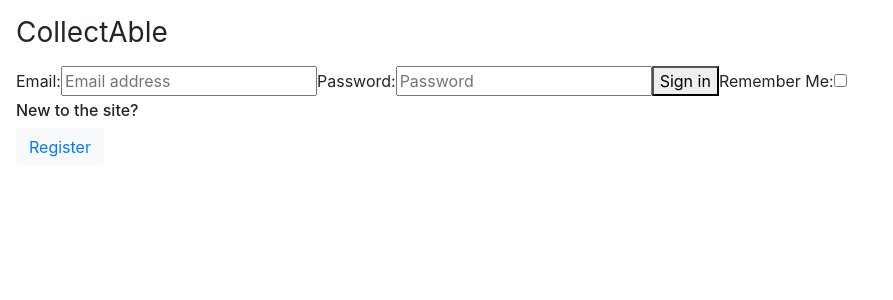
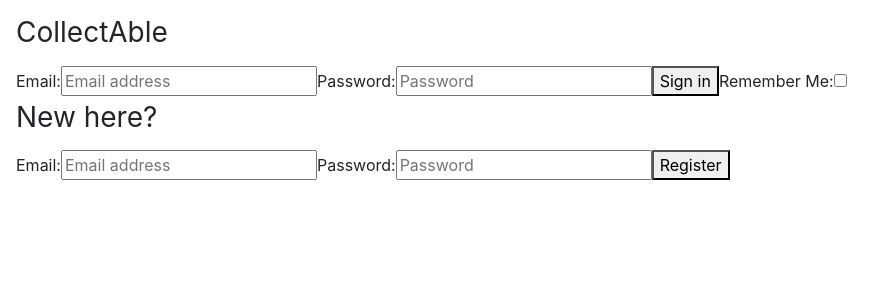
Before and after one commit to MissPeperr/CollectAble, a React (Create React App) app: page /login in a window 1280 px wide. Shown: the top 300 px of the page, without its empty margins (0-893 px from the left). Built offline with nearby package versions, Linux system fonts and the light colour scheme.

Commit message:
user can successfully log in, log out, and register a new email

```diff
--- a/src/components/login/loginDOM.js
+++ b/src/components/login/loginDOM.js
@@ -1,6 +1,5 @@
 import React, { Component } from 'react'
-import { Link } from 'react-router-dom';
-import { Button } from 'reactstrap';
+import { Alert } from 'reactstrap';
 import DataManager from '../modules/DataManager';
 import 'bootstrap/dist/css/bootstrap.min.css';
 
@@ -11,6 +10,8 @@ export default class Login extends Component {
     state = {
         email: "",
         password: "",
+        registerEmail: "",
+        registerPassword: "",
         isChecked: false
     }
 
@@ -20,21 +21,43 @@ export default class Login extends Component {
         this.setState(stateToChange)
     }
 
-    /*
-    USE THIS FOR REGISTER
-    THIS IS CHECKING FOR USERS ALREADY IN THE DATABASE
-    DataManager.getAll("users").then((users) => {
-    let loginUser = users.find(user => user.password === this.state.password && user.email === this.state.email)
-                console.log(loginUser)
+
+
+    handleRegister = (e) => {
+        e.preventDefault()
+        if (!this.state.registerEmail) {
+            document.querySelector("#email").value = "";
+            document.querySelector("#password").value = "";
+            this.setState({ email: "", password: "" })
+        } else if (this.state.registerEmail) {
+            DataManager.getAll("users").then((users) => {
+                let loginUser = users.find(user => user.email === this.state.registerEmail)
+                console.log("register", loginUser)
+                if (loginUser) {
+
+                    alert("This email has already been registered")
+
+                } else {
+                    let newUser = {
+                        password: this.state.registerPassword,
+                        email: this.state.registerEmail,
+                        DOB: "",
+                        firstName: "",
+                        lastName: ""
+                    }
+                    DataManager.add("users", newUser)
+                        .then(() => alert("You've successfully registered."))
+                }
             })
-    */
+        }
+    }
 
     handleLogin = (e) => {
         e.preventDefault()
         if (this.state.isChecked === true) {
             DataManager.getAll("users").then((users) => {
                 let loginUser = users.find(user => user.username === this.state.username && user.email === this.state.email)
-                if(loginUser){
+                if (loginUser) {
                     localStorage.setItem("user", JSON.stringify(loginUser))
                     this.props.history.push("/collectionlist")
                 }
@@ -42,7 +65,7 @@ export default class Login extends Component {
         } else {
             DataManager.getAll("users").then((users) => {
                 let loginUser = users.find(user => user.username === this.state.username && user.email === this.state.email)
-                if(loginUser){
+                if (loginUser) {
                     sessionStorage.setItem("user", JSON.stringify(loginUser))
                     this.props.history.push("/collectionlist")
                 }
@@ -78,10 +101,35 @@ export default class Login extends Component {
                     Remember Me:
                 <input onClick={() => { this.setState({ isChecked: true }) }} id="isChecked" type="checkbox" name="remember" />
                 </form>
-                <div>
+                {/* <div>
                     <h6>New to the site?</h6>
                     <Button color="light"><Link to="/register">Register</Link></Button>
-                </div>
+                </div> */}
+                <form id="register-form">
+                    <h4 className="h3 mb-3 font-weight-normal">New here?</h4>
+                    <label htmlFor="inputEmail">
+                        Email:
+            </label>
+                    <input onChange={this.handleFieldChange}
+                        defaultValue={this.state.registerEmail}
+                        type="email"
+                        id="registerEmail"
+                        placeholder="Email address"
+                        required=""
+                        autoFocus="" />
+                    <label htmlFor="inputPassword">
+                        Password:
+            </label>
+                    <input onChange={this.handleFieldChange}
+                        defaultValue={this.state.registerPassword}
+                        type="password"
+                        id="registerPassword"
+                        placeholder="Password"
+                        required="" />
+                    <button type="submit" onClick={this.handleRegister}>
+                        Register
+                </button>
+                </form>
             </React.Fragment>
         )
     }
--- a/src/components/login/registerDOM.js
+++ b/src/components/login/registerDOM.js
@@ -23,14 +23,14 @@ export default class Register extends Component {
 
 
     handleRegister = () => {
-        if (!this.state.registerUsername && !this.state.registerEmail) {
+        if (!this.state.registerEmail) {
             document.querySelector("#email").value = "";
-            document.querySelector("#username").value = "";
+            document.querySelector("#password").value = "";
             this.setState({ email: "", password: "" })
-        } else if (this.state.registerUsername && this.state.registerEmail) {
+        } else if (this.state.registerEmail) {
             DataManager.getAll("users").then((users) => {
-                let loginUser = users.find(user => user.username === this.state.registerUsername && user.email === this.state.registerEmail)
-                console.log(loginUser)
+                let loginUser = users.find(user => user.email === this.state.registerEmail)
+                console.log("register", loginUser)
                 if (loginUser) {
                     return(
                         <Alert color="danger">This email has already been registered</Alert>
@@ -38,7 +38,10 @@ export default class Register extends Component {
                 } else {
                     let newUser = {
                         password: this.state.registerPassword,
-                        email: this.state.registerEmail
+                        email: this.state.registerEmail,
+                        DOB: "",
+                        firstName: "",
+                        lastName: ""
                     }
                     DataManager.add("users", newUser)
                         .then(() => alert("You've successfully registered."))
@@ -50,23 +53,28 @@ export default class Register extends Component {
     render() {
         return (
             <React.Fragment>
-            <form onSubmit={this.handleRegister} id="register-form">
+            <form id="register-form">
                 <h1 className="h3 mb-3 font-weight-normal">CollectAble</h1>
                 <label htmlFor="inputEmail">
                     Email:
             </label>
-                <input onChange={this.handleFieldChange} type="email"
+                <input onChange={this.handleFieldChange}
+                    defaultValue={this.state.registerEmail}
+                    type="email"
                     id="email"
                     placeholder="Email address"
-                    required="" autoFocus="" />
+                    required=""
+                    autoFocus="" />
                 <label htmlFor="inputPassword">
                     Password:
             </label>
-                <input onChange={this.handleFieldChange} type="password"
+                <input onChange={this.handleFieldChange}
+                    defaultValue={this.state.registerEmail}
+                    type="password"
                     id="password"
                     placeholder="Password"
                     required="" />
-                <button type="submit">
+                <button type="submit" onClick={this.handleRegister}>
                     Register
                 </button>
             </form>
--- a/src/components/navbar/navbar.js
+++ b/src/components/navbar/navbar.js
@@ -1,4 +1,5 @@
 import React, { Component } from 'react';
+import { Button } from 'reactstrap'
 import './navbar.css'
 import Logo from '../images/CollectAble-Logo.png'
 import {
@@ -25,6 +26,18 @@ export default class NavBar extends Component {
     });
   }
 
+  handleLogout = () => {
+    if(localStorage.getItem("user")){
+      localStorage.removeItem("user");
+      window.location.reload();
+    } else if (sessionStorage.getItem("user")){
+      sessionStorage.removeItem("user");
+      window.location.reload();
+    } else {
+      alert("There was a problem logging out.")
+    }
+  }
+
   // add log out functionality to navlink
   render() {
     return (
@@ -39,9 +52,9 @@ export default class NavBar extends Component {
                 <NavLink href="/settings/">Settings</NavLink>
               </NavItem>
               <NavItem>
-                <NavLink href="/login">Log Out</NavLink>
+                <Button onClick={this.handleLogout}>Log Out</Button>
               </NavItem>
-            </Nav>
+          </Nav>
           </Collapse>
         </Navbar>
       </div>
```
Also changed, not shown: api/database.json (+8 -0 lines).
